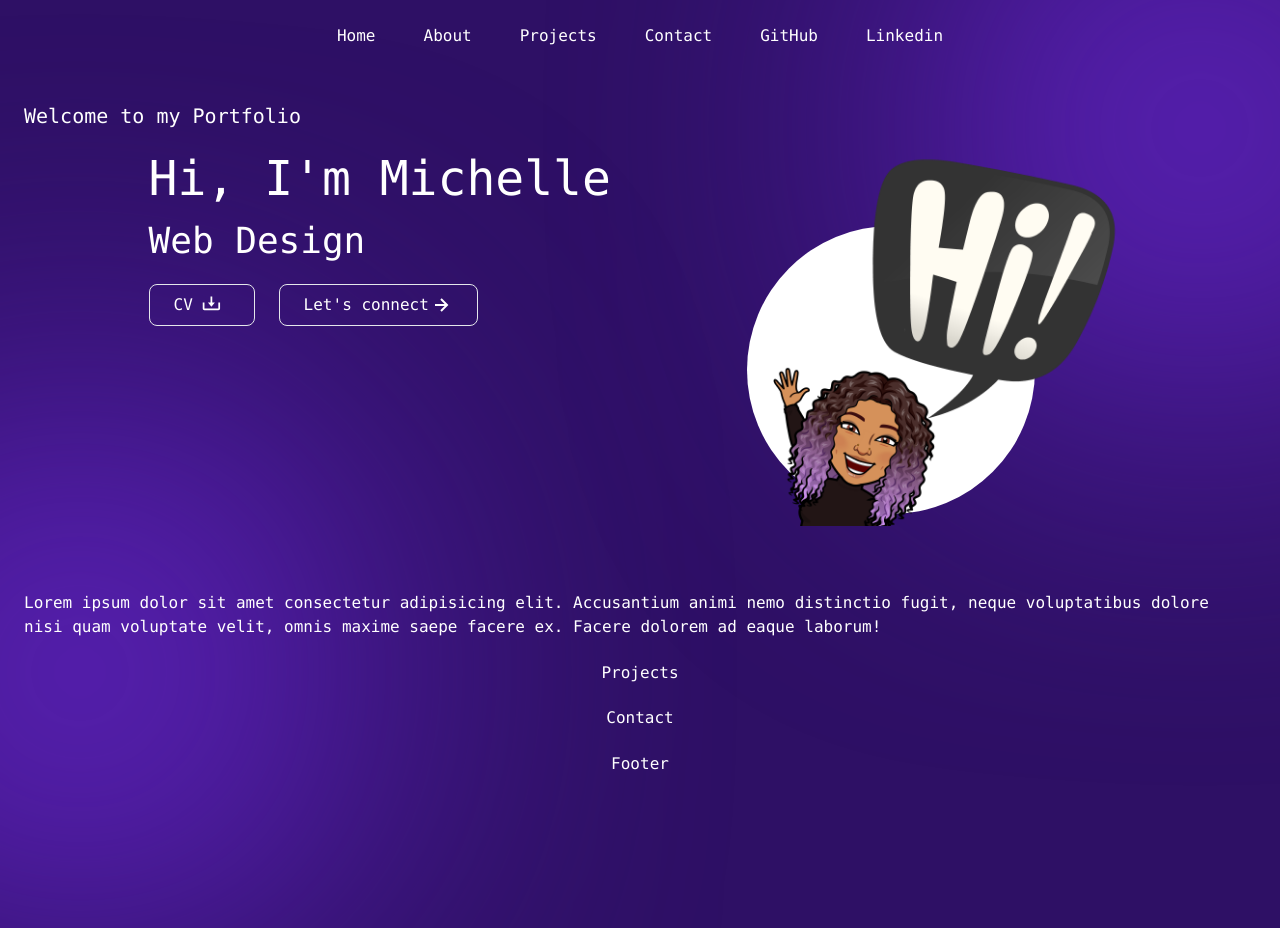
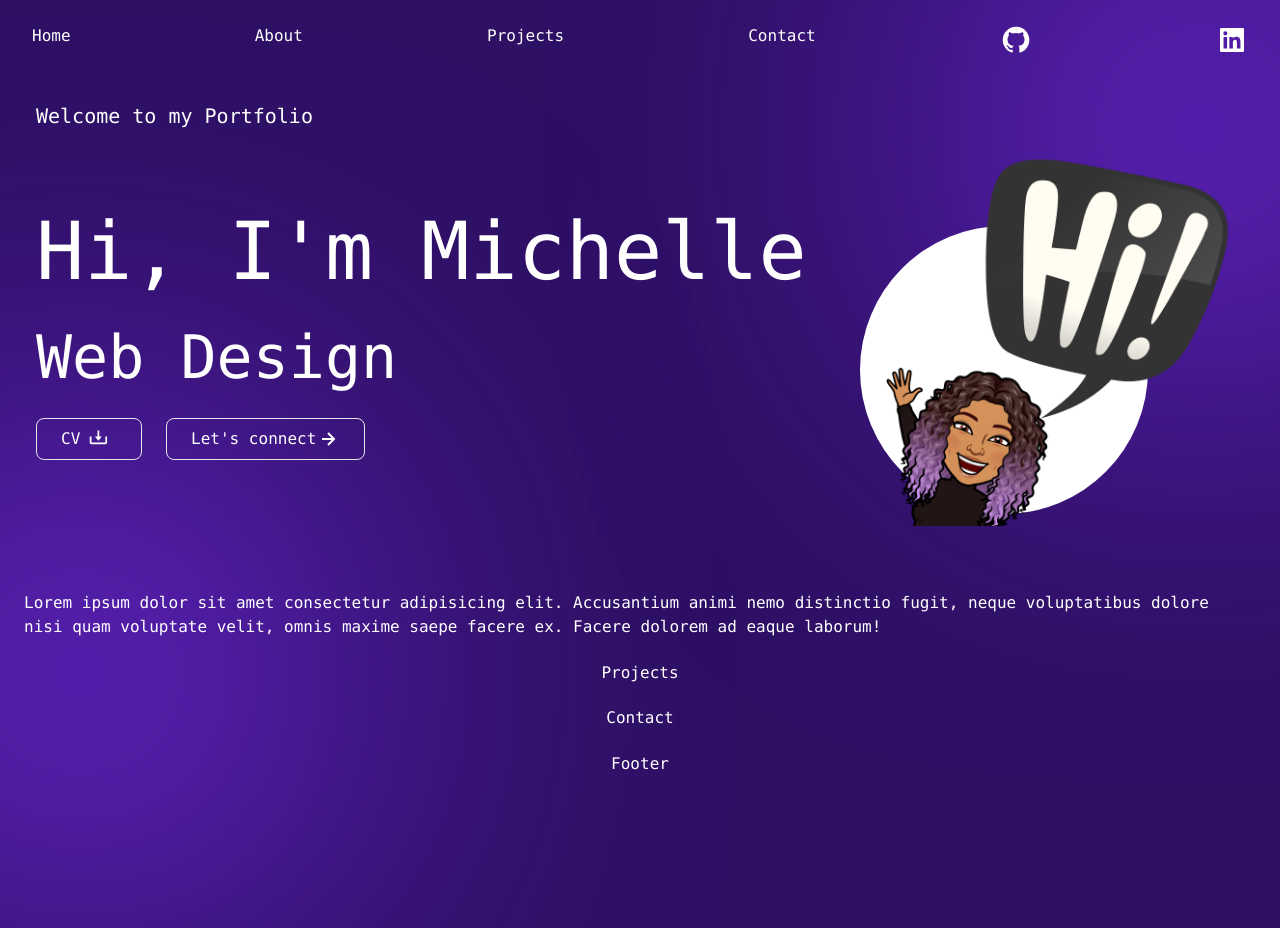
Before and after one commit to michellejanay/portfolio-2023, a Next.js app: page / in a window 1280 px wide. Shown: the top 928 px of the page. Built offline with nearby package versions, Linux system fonts and the light colour scheme.

Commit message:
style: other icons added, padding/margin/banner desktop layout adusted so spsce is equal and container is centered vertically

```diff
--- a/components/Banner.tsx
+++ b/components/Banner.tsx
@@ -48,10 +48,10 @@ export const Banner = () => {
   return (
     <>
       <main id="home" className="min-w-full my-11">
-        <h1 className="text-xl my-3">{"Welcome to my Portfolio"}</h1>
-        <div className="flex flex-col lg:flex-row justify-center justify-evenly">
+        <h1 className="text-xl my-3 mx-3">{"Welcome to my Portfolio"}</h1>
+        <div className="flex flex-col lg:flex-row justify-center items-center justify-between">
           <div className="order-2 lg:order-1 mx-3">
-            <h1 className="text-[3em]">
+            <h1 className="text-[5em]">
               {`Hi, I'm Michelle `}
               <span className="flex flex-wrap text-[.75em]">{text}</span>
             </h1>
--- a/components/DesktopNav.tsx
+++ b/components/DesktopNav.tsx
@@ -3,11 +3,12 @@ import React from "react";
 import { motion } from "framer-motion";
 import { navLinks } from "@/lib/nav-data";
 import Link from "next/link";
+import { BiLogoGithub, BiLogoLinkedinSquare } from "react-icons/bi";
 
 export const DesktopNav = () => {
   return (
-    <nav className="min-w-full flex justify-center z-[999] fixed px-4">
-      <ul className="flex flex-wrap justify-cetner align-center justify-between">
+    <nav className="min-w-full flex justify-center z-[999] fixed px-6">
+      <ul className="flex flex-wrap min-w-full justify-cetner align-center justify-between">
         {navLinks.map((link, i) => (
           <motion.li
             className="mx-2 h-3/4"
@@ -18,9 +19,16 @@ export const DesktopNav = () => {
           >
             <Link
               href={link.to || "#"}
-              className="w-full px-4 py-3 hover:text-violet-200 transition"
+              className="w-full hover:text-violet-200 transition"
+              target="_blank"
             >
-              {link.text}
+              {link.text === "GitHub" ? (
+                <BiLogoGithub size="2em" className="" />
+              ) : link.text === "Linkedin" ? (
+                <BiLogoLinkedinSquare size="2em" />
+              ) : (
+                link.text
+              )}
             </Link>
           </motion.li>
         ))}
```
